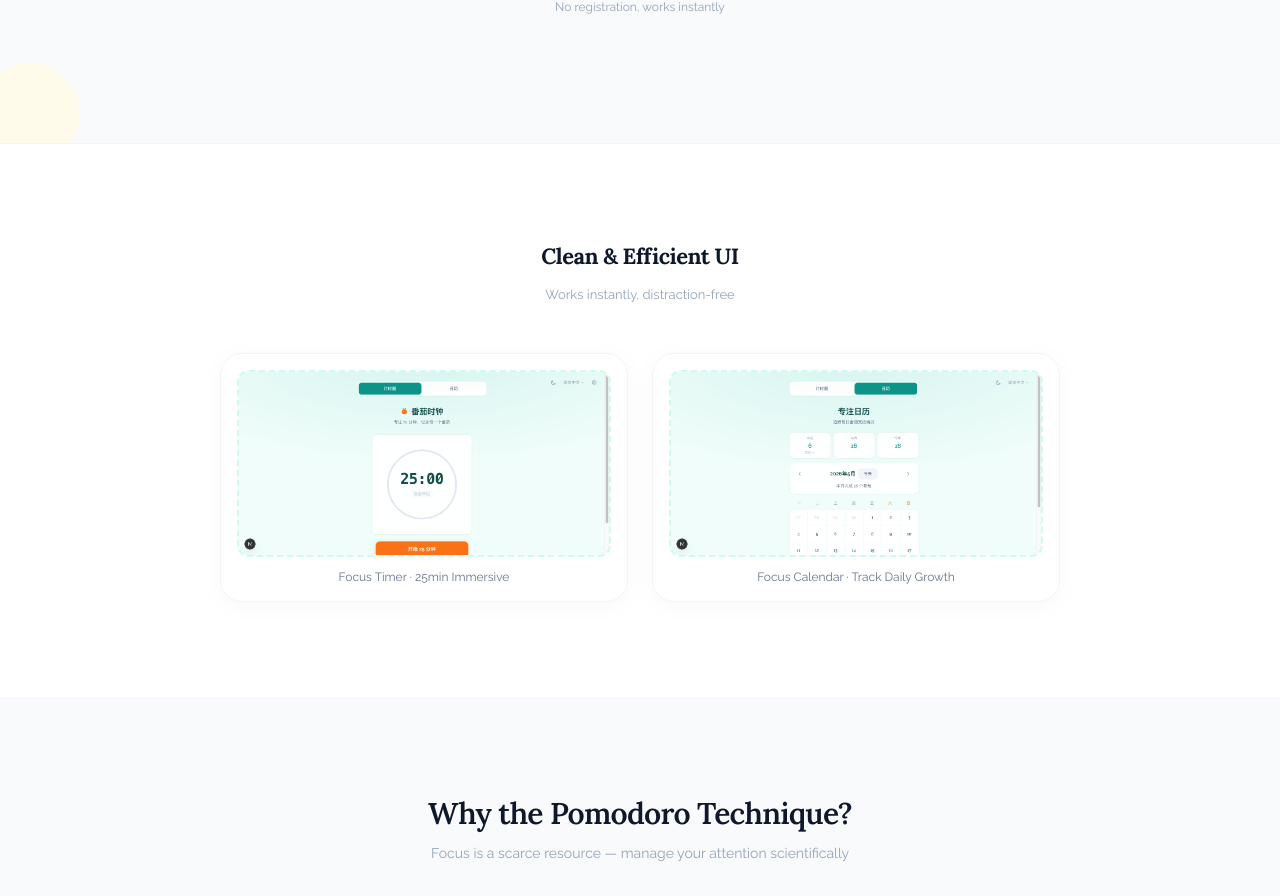
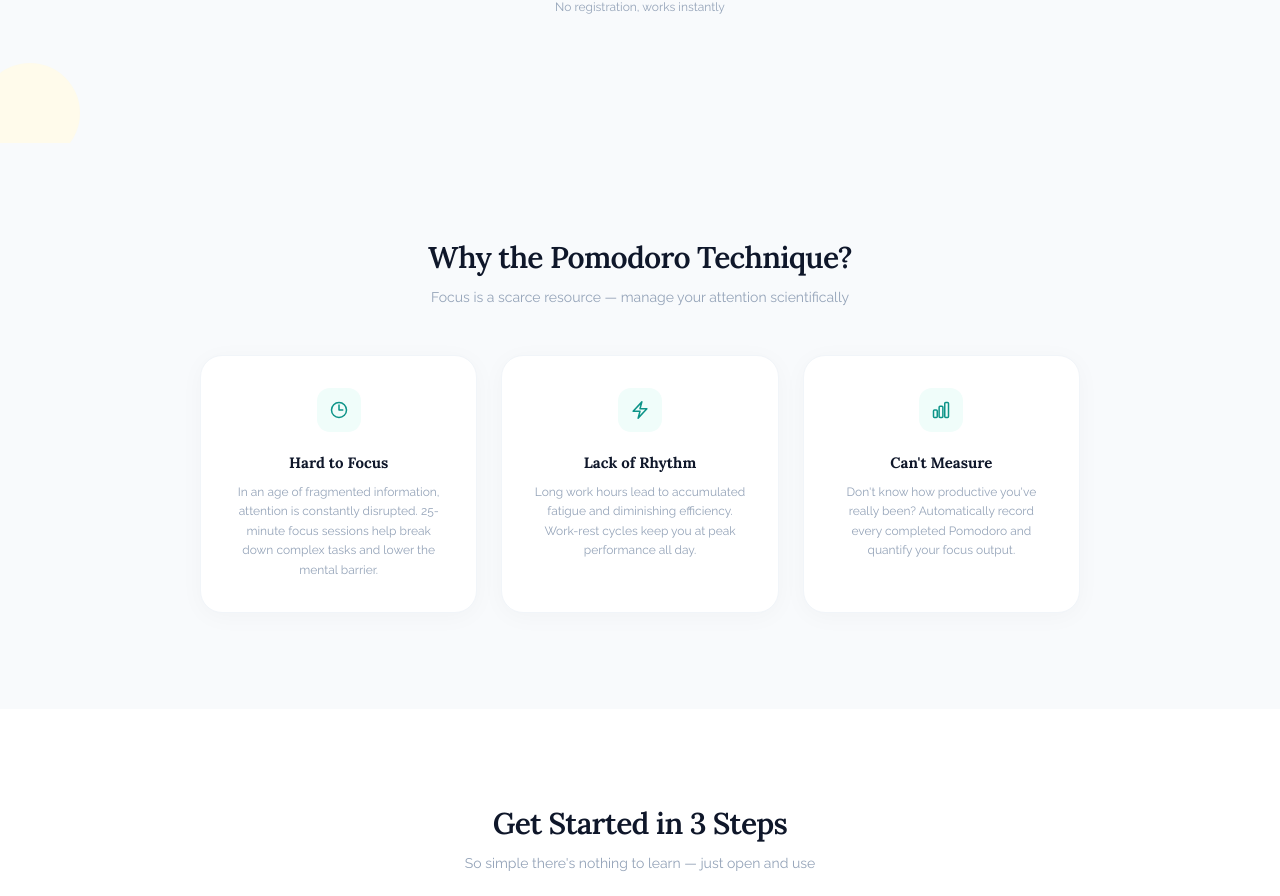
Before and after one commit to refanbanzhang/tomato-clock, a Next.js app: page /landing in a window 1280 px wide. Shown: the part 452-1348 px from the top of the page. Built offline with nearby package versions, Linux system fonts and the light colour scheme.

Commit message:
refactor: remove demo section from landing page

```diff
--- a/app/landing/page.tsx
+++ b/app/landing/page.tsx
@@ -81,46 +81,7 @@ export default function LandingPage() {
         </div>
       </section>
 
-      {/* ========== 3. Demo (NEW) ========== */}
-      <section className="bg-white dark:bg-slate-800/50 border-y border-slate-100 dark:border-slate-700/40">
-        <div className="mx-auto max-w-6xl px-4 sm:px-6 py-20 sm:py-24">
-          <h2 className="font-display text-[22px] font-bold tracking-tight text-center text-slate-900 dark:text-slate-100">
-            {t("landing_demo_title")}
-          </h2>
-          <p className="mt-3 text-center text-[13px] text-slate-400 dark:text-slate-500 max-w-md mx-auto">
-            {t("landing_demo_sub")}
-          </p>
-
-          <div className="mt-12 grid gap-6 sm:grid-cols-2 max-w-[840px] mx-auto">
-            <div className="landing-card p-4">
-              <div className="landing-demo-frame overflow-hidden">
-                <img
-                  src="/landing-demo-timer.png"
-                  alt={t("landing_demo_timer_label")}
-                  className="w-full h-auto"
-                />
-              </div>
-              <p className="mt-3 text-xs text-slate-500 dark:text-slate-400 text-center">
-                {t("landing_demo_timer_label")}
-              </p>
-            </div>
-            <div className="landing-card p-4">
-              <div className="landing-demo-frame overflow-hidden">
-                <img
-                  src="/landing-demo-calendar.png"
-                  alt={t("landing_demo_calendar_label")}
-                  className="w-full h-auto"
-                />
-              </div>
-              <p className="mt-3 text-xs text-slate-500 dark:text-slate-400 text-center">
-                {t("landing_demo_calendar_label")}
-              </p>
-            </div>
-          </div>
-        </div>
-      </section>
-
-      {/* ========== 4. Features ========== */}
+      {/* ========== 3. Features ========== */}
       <section id="features" className="bg-slate-50 dark:bg-slate-900">
         <div className="mx-auto max-w-6xl px-4 sm:px-6 py-20 sm:py-24">
           <h2 className="font-display text-2xl sm:text-3xl font-semibold tracking-tight text-center text-slate-900 dark:text-slate-100">
@@ -212,7 +173,7 @@ export default function LandingPage() {
         </div>
       </section>
 
-      {/* ========== 5. How it works ========== */}
+      {/* ========== 4. How it works ========== */}
       <section className="bg-white dark:bg-slate-800/50">
         <div className="mx-auto max-w-6xl px-4 sm:px-6 py-20 sm:py-24">
           <h2 className="font-display text-2xl sm:text-3xl font-semibold tracking-tight text-center text-slate-900 dark:text-slate-100">
@@ -265,7 +226,7 @@ export default function LandingPage() {
         </div>
       </section>
 
-      {/* ========== 6. Stats ========== */}
+      {/* ========== 5. Stats ========== */}
       <section className="bg-slate-900 dark:bg-slate-950">
         <div className="mx-auto max-w-6xl px-4 sm:px-6 py-16 sm:py-20">
           <div className="grid grid-cols-2 sm:grid-cols-4 gap-8 text-center max-w-[760px] mx-auto">
@@ -297,7 +258,7 @@ export default function LandingPage() {
         </div>
       </section>
 
-      {/* ========== 7. CTA + Footer ========== */}
+      {/* ========== 6. CTA + Footer ========== */}
       <section className="bg-slate-50 dark:bg-slate-900">
         <div className="mx-auto max-w-6xl px-4 sm:px-6 py-20 sm:py-24 text-center">
           <h2 className="font-display text-2xl sm:text-3xl font-semibold tracking-tight text-slate-900 dark:text-slate-100">
```
